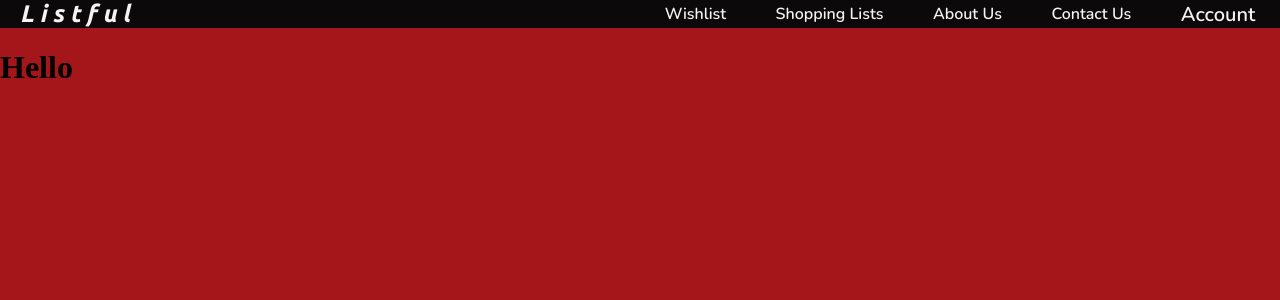
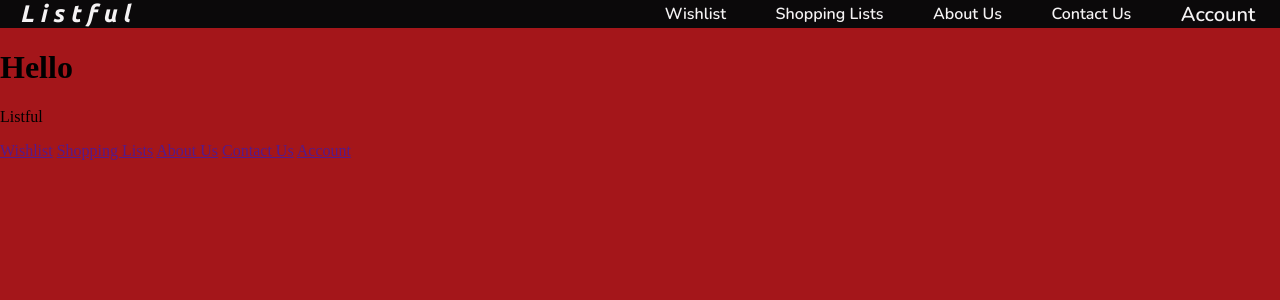
Before and after one commit to Benjibuns/app-in-a-day, a Flask app: page / in a window 1280 px wide. Shown: the top 300 px of the page. Run offline with Flask 2, Linux system fonts and the light colour scheme; parts of the project's set-up code (start-up, migrations or seed data) failed here and were passed over.

Commit message:
Add footer class with logo and links to base.html page

```diff
--- a/app/templates/base.html
+++ b/app/templates/base.html
@@ -35,6 +35,18 @@
       </div>
 
       {% block content %}{% endblock %}
+      <div class="footer-wrapper">
+        <div class="footer-logo">
+          <p>Listful</p>
+        </div>
+        <div class="footer-links">
+          <a href="">Wishlist</a>
+          <a href="">Shopping Lists</a>
+          <a href="">About Us</a>
+          <a href="">Contact Us</a>
+          <a href="">Account</a>
+        </div>
+      </div>
     </div>
   </body>
 </html>
```
